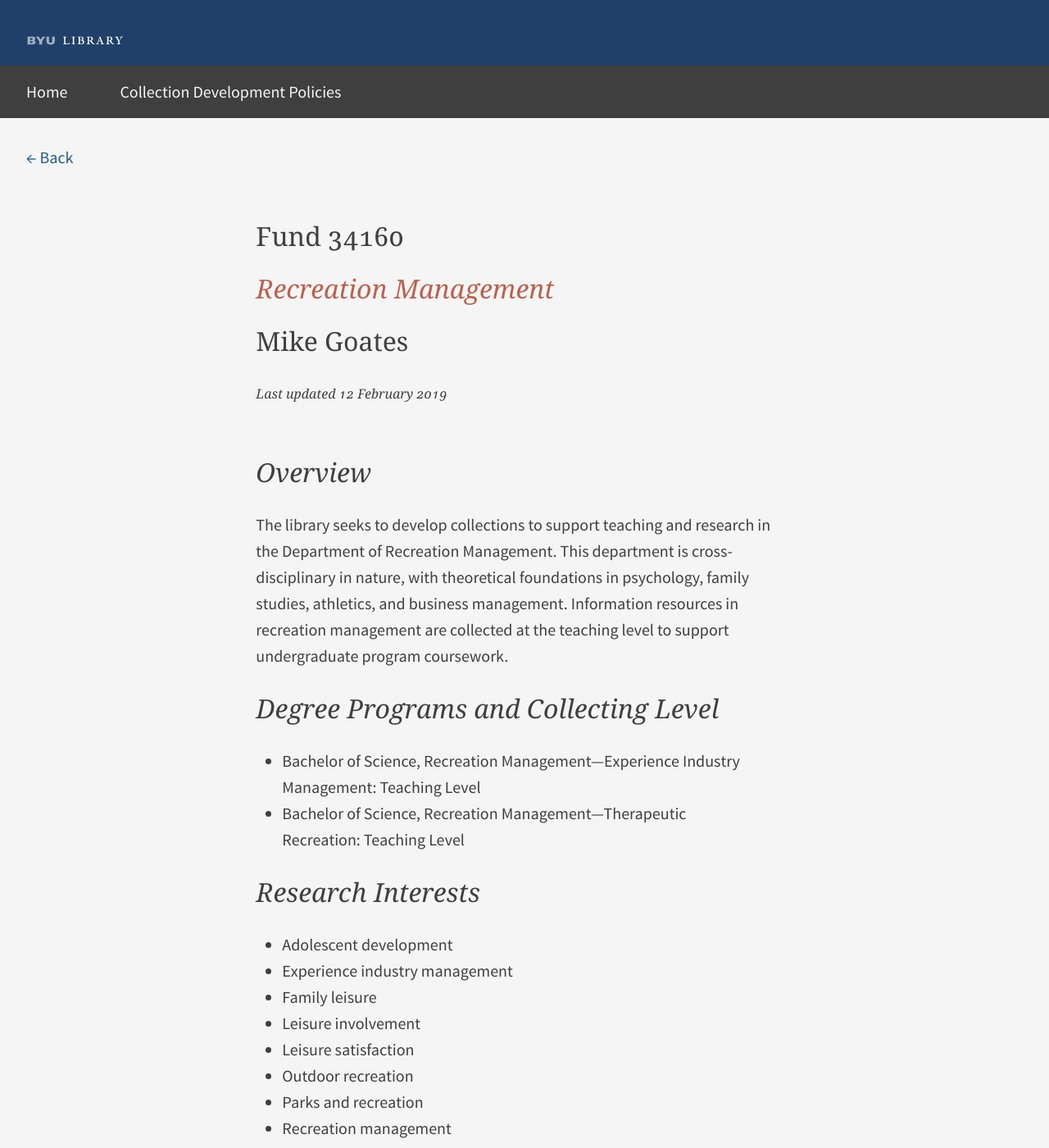
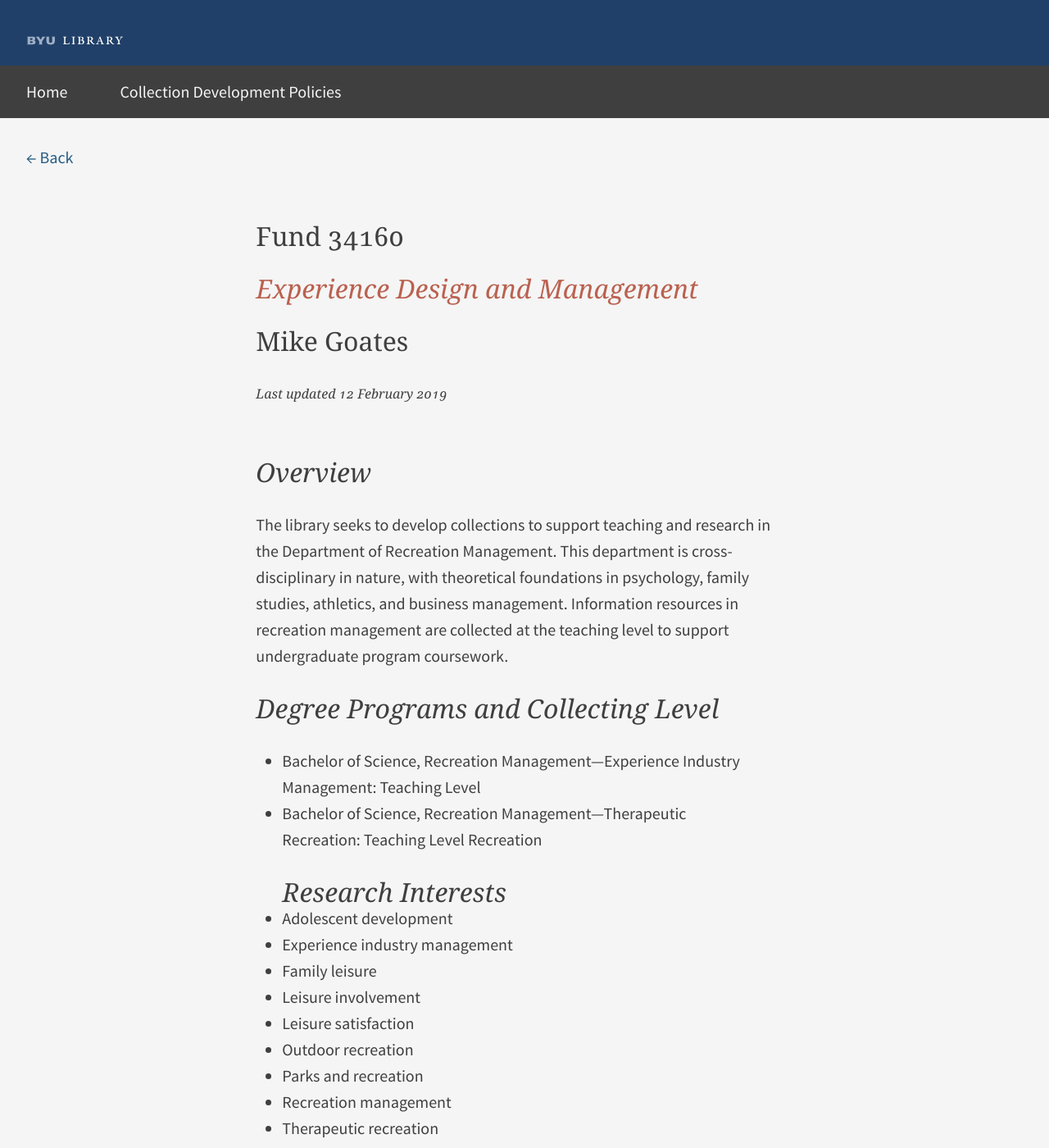
Before and after one commit to HBLL-Collection-Development/HBLL-Collection-Development.github.io, a Jekyll site: the page built from _posts/2019-02-12-34160.md, in a window 1280 px wide and 1400 px high. Shown: the whole window at 82% size. Built offline with Jekyll 4.4.1, drawn with Linux system fonts in a browser that asks for light colours.

Commit message:
Update 2019-02-12-34160.md

```diff
--- a/_posts/2019-02-12-34160.md
+++ b/_posts/2019-02-12-34160.md
@@ -1,6 +1,6 @@
 ---
 fund: 34160
-fund-name: Recreation Management
+fund-name: Experience Design and Management
 tags:
  - Mike Goates
 ---
```
Also changed, not shown: other parts of _posts/2019-02-12-34160.md (+1 -1 lines).
